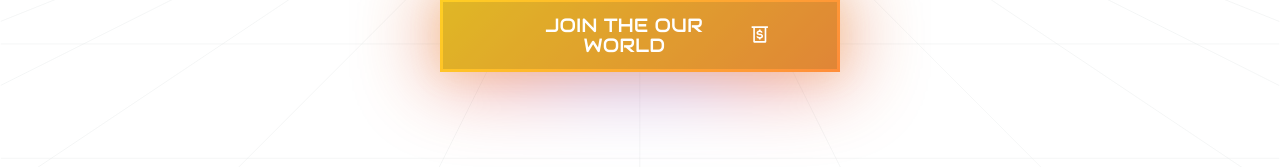
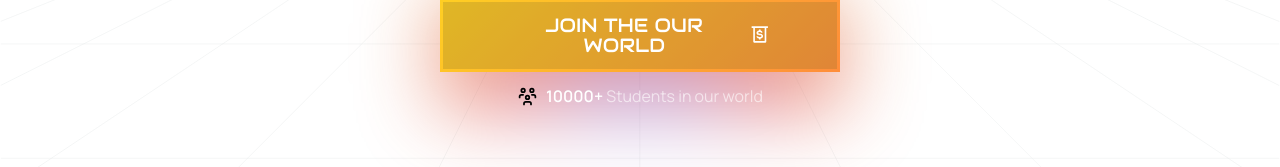
Before and after one commit to ricchimicchi/projectdigital, a Next.js app: page / in a window 1280 px wide. Shown: the part 785-952 px from the top of the page. Built offline with nearby package versions, Linux system fonts and the light colour scheme.

Commit message:
alalalal

```diff
--- a/app/globals.css
+++ b/app/globals.css
@@ -42,7 +42,6 @@
     display: flex;
     position: relative;
     overflow: hidden;
-    box-shadow: 0 0 30px rgba(255, 187, 56, .21);
 }
 
 .button_text {
--- a/app/page.jsx
+++ b/app/page.jsx
@@ -2,6 +2,9 @@
 import Image from "next/image";
 import Link from "next/link";
 import { BiMoneyWithdraw } from "react-icons/bi";
+import { TbUsersGroup } from "react-icons/tb";
+
+
 
 
 const anton = Audiowide({ subsets: ["latin"], weight: ['400'] });
@@ -44,13 +47,20 @@
 
             <div className="relative">
               <div
-                className="absolute -inset-2 rounded-lg bg-[radial-gradient(ellipse_at_bottom,_var(--tw-gradient-stops))] from-indigo-600 via-red-600 to-amber-600 opacity-50 blur-2xl"
+                className="absolute -inset-1 rounded-lg bg-[radial-gradient(ellipse_at_bottom,_var(--tw-gradient-stops))] from-indigo-600 0 via-red-600 0 to-amber-600 />0 opacity-50 blur-2xl"
               ></div>
               <div className="relative">
                 <Link href="/" className={`${anton.className} button max-w-[400px] w-full 1xl:rounded-xl`}>
                   <div className="button_text 2xl:text-sm dark:bg-[#41391a] bg-[#7d6b2c3c] 1xl:rounded-xl">JOIN THE OUR WORLD <BiMoneyWithdraw size={21} className="mb-0.5 1xl:mb-[1px]" /></div>
                   <div className="circle"></div>
                 </Link>
+                <div className="flex items-center gap-2 mt-3 justify-center">
+                  <TbUsersGroup size={21} />
+                  <span className="text-white/60">
+                    <span className="text-white font-semibold">10000+ </span>
+                    Students in our world
+                  </span>
+                </div>
               </div>
             </div>
           </div>
--- a/tailwind.config.js
+++ b/tailwind.config.js
@@ -17,11 +17,11 @@
         },
         extend: {
             backgroundImage: {
-                'gradient-mask-t': 'linear-gradient(0deg, transparent, #060d14)',
+                'gradient-mask-t': 'linear-gradient(0deg, transparent, #04080c)',
                 'gradient-mask-l-dark': 'linear-gradient(0deg, transparent, #ffffff)',
             },
             maskImage: {
-                'gradient-mask-t': 'linear-gradient(180deg, #060d14 24%, transparent)',
+                'gradient-mask-t': 'linear-gradient(180deg, #04080c 24%, transparent)',
                 'gradient-mask-l-dark': 'linear-gradient(180deg, #ffffff 24%, transparent)',
             },
         },
```
